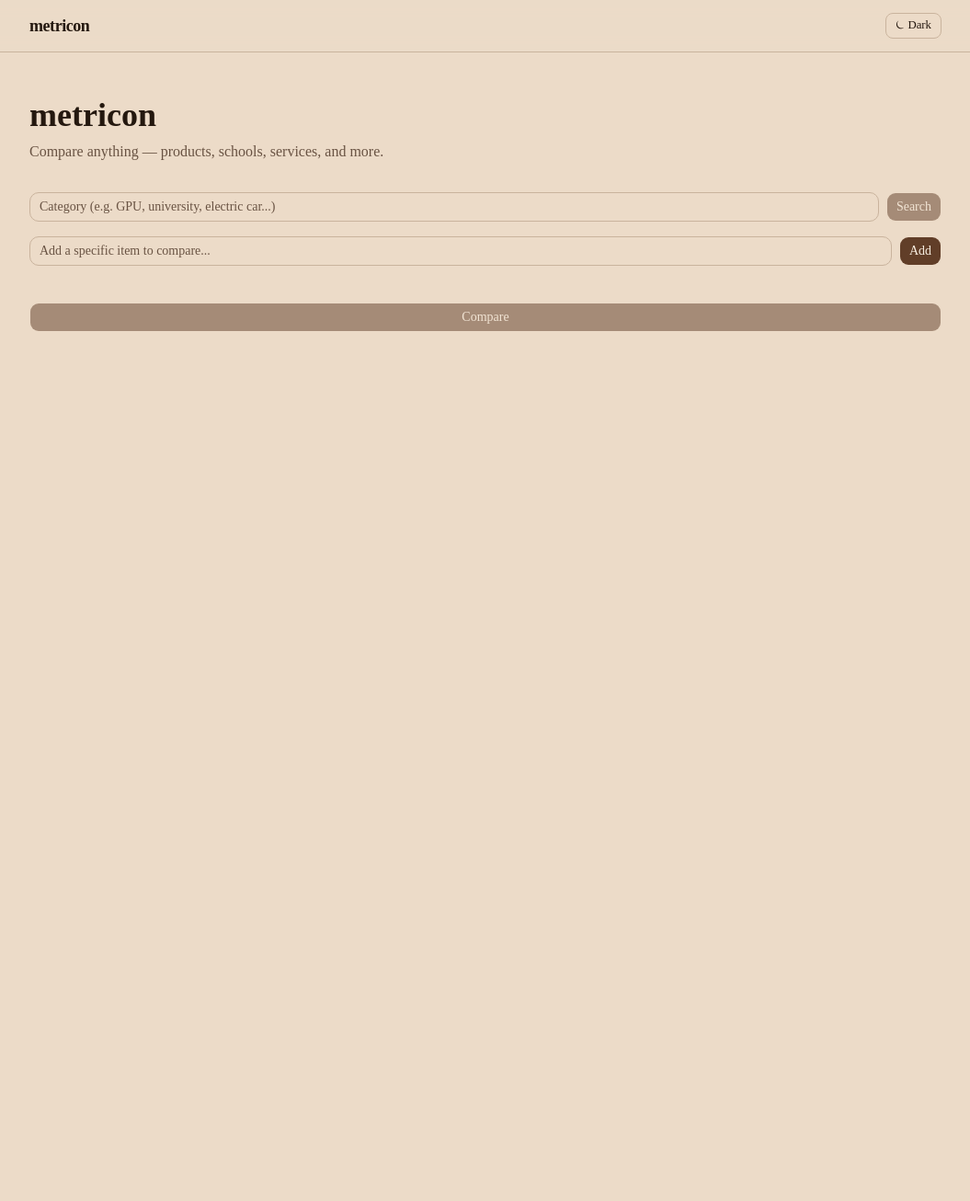
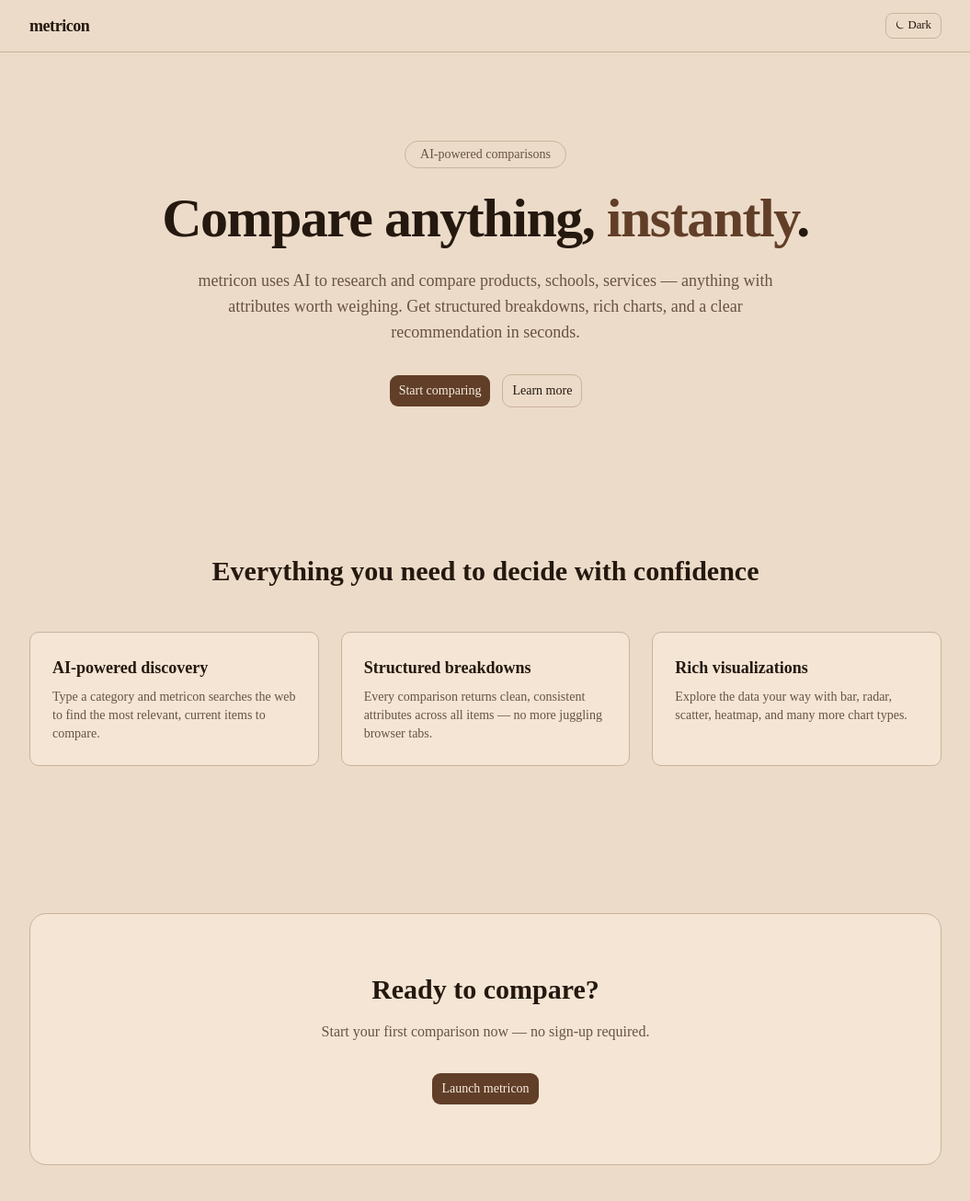
Before and after one commit to brimatt16219/metricon, a Next.js app in the folder frontend/: page / in a window 1280 px wide. Shown: the top 1306 px of the page at 92% size, without its empty margins (112-1167 px from the left). Before the commit the page ends 800 px from the top, so only its background shows below. Built offline with nearby package versions, Linux system fonts and the light colour scheme.

Commit message:
feat: add landing page as home and move comparison tool to /app

```diff
--- /dev/null
+++ b/frontend/src/app/app/page.tsx
@@ -0,0 +1,177 @@
+"use client";
+
+import { useState } from "react";
+import { Button } from "@/components/ui/button";
+import { Input } from "@/components/ui/input";
+import { Badge } from "@/components/ui/badge";
+import ComparisonGrid from "@/components/ComparisonGrid";
+import ComparisonCharts from "@/components/ComparisonCharts";
+
+interface ComparisonResult {
+  items: string[];
+  attributes: string[];
+  data: Record<string, string | number>[];
+  recommendation: string;
+}
+
+export default function Home() {
+  const [category, setCategory] = useState("");
+  const [itemInput, setItemInput] = useState("");
+  const [error, setError] = useState("");
+  const [items, setItems] = useState<string[]>([]);
+  const [result, setResult] = useState<ComparisonResult | null>(null);
+  const [loading, setLoading] = useState(false);
+  const [view, setView] = useState<"grid" | "charts">("grid");
+  const [discovering, setDiscovering] = useState(false);
+
+  const addItem = () => {
+    if (itemInput.trim() && !items.includes(itemInput.trim())) {
+      setItems([...items, itemInput.trim()]);
+      setItemInput("");
+    }
+  };
+
+  const removeItem = (item: string) => {
+    setItems(items.filter((i) => i !== item));
+  };
+
+  const handleCompare = async () => {
+    if (items.length < 2) return;
+    setLoading(true);
+    setResult(null);
+    setError("");
+
+    try {
+      const res = await fetch("http://localhost:8000/compare", {
+        method: "POST",
+        headers: { "Content-Type": "application/json" },
+        body: JSON.stringify({ items, category: category || null }),
+      });
+
+      if (!res.ok) {
+        const err = await res.json();
+        throw new Error(err.detail || "Comparison failed.");
+      }
+
+      const data = await res.json();
+      setResult(data);
+    } catch (e) {
+      setError(e instanceof Error ? e.message : "Comparison failed.");
+    } finally {
+      setLoading(false);
+    }
+  };
+
+  const handleDiscover = async () => {
+    if (!category.trim()) return;
+    setDiscovering(true);
+    setError("");
+
+    try {
+      const res = await fetch("http://localhost:8000/discover", {
+        method: "POST",
+        headers: { "Content-Type": "application/json" },
+        body: JSON.stringify({ category }),
+      });
+
+      if (!res.ok) {
+        const err = await res.json();
+        throw new Error(err.detail || "Search failed.");
+      }
+
+      const data = await res.json();
+      setItems(data.items);
+    } catch (e) {
+      setError(e instanceof Error ? e.message : "Search failed.");
+    } finally {
+      setDiscovering(false);
+    }
+  };
+
+  return (
+    <main className="max-w-5xl mx-auto px-4 py-12">
+      <h1 className="text-4xl font-bold mb-2">metricon</h1>
+      <p className="text-muted-foreground mb-8">
+        Compare anything — products, schools, services, and more.
+      </p>
+
+      <div className="space-y-4 mb-6">
+        <div className="flex gap-2">
+          <Input
+            placeholder="Category (e.g. GPU, university, electric car...)"
+            value={category}
+            onChange={(e) => setCategory(e.target.value)}
+            onKeyDown={(e) => e.key === "Enter" && handleDiscover()}
+          />
+          <Button onClick={handleDiscover} disabled={!category.trim() || discovering}>
+            {discovering ? "Searching..." : "Search"}
+          </Button>
+        </div>
+
+        <div className="flex gap-2">
+          <Input
+            placeholder="Add a specific item to compare..."
+            value={itemInput}
+            onChange={(e) => setItemInput(e.target.value)}
+            onKeyDown={(e) => e.key === "Enter" && addItem()}
+          />
+          <Button onClick={addItem}>Add</Button>
+        </div>
+
+        <div className="flex flex-wrap gap-2">
+          {items.map((item) => (
+            <Badge
+              key={item}
+              variant="secondary"
+              className="cursor-pointer"
+              onClick={() => removeItem(item)}
+            >
+              {item} ✕
+            </Badge>
+          ))}
+        </div>
+      </div>
+
+      {error && (
+        <div className="rounded-lg border border-destructive/50 bg-destructive/10 p-3 mb-4">
+          <p className="text-sm text-destructive">{error}</p>
+        </div>
+      )}
+
+      <Button
+        onClick={handleCompare}
+        disabled={items.length < 2 || loading}
+        className="w-full mb-8"
+      >
+        {loading ? "Comparing..." : "Compare"}
+      </Button>
+
+      {result && (
+        <div className="space-y-6">
+          <div className="flex gap-2">
+            <Button
+              variant={view === "grid" ? "default" : "outline"}
+              onClick={() => setView("grid")}
+            >
+              Grid
+            </Button>
+            <Button
+              variant={view === "charts" ? "default" : "outline"}
+              onClick={() => setView("charts")}
+            >
+              Charts
+            </Button>
+          </div>
+
+          {view === "grid" && <ComparisonGrid result={result} />}
+          {view === "charts" && <ComparisonCharts result={result} />}
+
+          <div className="rounded-lg border p-4 bg-muted/50">
+            <p className="text-sm font-medium mb-1">Recommendation</p>
+            <p className="text-sm text-muted-foreground">{result.recommendation}</p>
+          </div>
+        </div>
+      )}
+    </main>
+  );
+}
--- a/frontend/src/app/page.tsx
+++ b/frontend/src/app/page.tsx
@@ -1,177 +1,73 @@
-"use client";
+import Link from "next/link";
+import { Button } from "@/components/ui/button";
 
-import { useState } from "react";
-import { Button } from "@/components/ui/button";
-import { Input } from "@/components/ui/input";
-import { Badge } from "@/components/ui/badge";
-import ComparisonGrid from "@/components/ComparisonGrid";
-import ComparisonCharts from "@/components/ComparisonCharts";
-
-interface ComparisonResult {
-  items: string[];
-  attributes: string[];
-  data: Record<string, string | number>[];
-  recommendation: string;
-}
-
-export default function Home() {
-  const [category, setCategory] = useState("");
-  const [itemInput, setItemInput] = useState("");
-  const [error, setError] = useState("");
-  const [items, setItems] = useState<string[]>([]);
-  const [result, setResult] = useState<ComparisonResult | null>(null);
-  const [loading, setLoading] = useState(false);
-  const [view, setView] = useState<"grid" | "charts">("grid");
-  const [discovering, setDiscovering] = useState(false);
-
-  const addItem = () => {
-    if (itemInput.trim() && !items.includes(itemInput.trim())) {
-      setItems([...items, itemInput.trim()]);
-      setItemInput("");
-    }
-  };
-
-  const removeItem = (item: string) => {
-    setItems(items.filter((i) => i !== item));
-  };
-
-  const handleCompare = async () => {
-    if (items.length < 2) return;
-    setLoading(true);
-    setResult(null);
-    setError("");
-
-    try {
-      const res = await fetch("http://localhost:8000/compare", {
-        method: "POST",
-        headers: { "Content-Type": "application/json" },
-        body: JSON.stringify({ items, category: category || null }),
-      });
-
-      if (!res.ok) {
-        const err = await res.json();
-        throw new Error(err.detail || "Comparison failed.");
-      }
-
-      const data = await res.json();
-      setResult(data);
-    } catch (e) {
-      setError(e instanceof Error ? e.message : "Comparison failed.");
-    } finally {
-      setLoading(false);
-    }
-  };
-
-  const handleDiscover = async () => {
-    if (!category.trim()) return;
-    setDiscovering(true);
-    setError("");
-
-    try {
-      const res = await fetch("http://localhost:8000/discover", {
-        method: "POST",
-        headers: { "Content-Type": "application/json" },
-        body: JSON.stringify({ category }),
-      });
-
-      if (!res.ok) {
-        const err = await res.json();
-        throw new Error(err.detail || "Search failed.");
-      }
-
-      const data = await res.json();
-      setItems(data.items);
-    } catch (e) {
-      setError(e instanceof Error ? e.message : "Search failed.");
-    } finally {
-      setDiscovering(false);
-    }
-  };
-
+export default function LandingPage() {
   return (
-    <main className="max-w-5xl mx-auto px-4 py-12">
-      <h1 className="text-4xl font-bold mb-2">metricon</h1>
-      <p className="text-muted-foreground mb-8">
-        Compare anything — products, schools, services, and more.
-      </p>
-
-      <div className="space-y-4 mb-6">
-        <div className="flex gap-2">
-          <Input
-            placeholder="Category (e.g. GPU, university, electric car...)"
-            value={category}
-            onChange={(e) => setCategory(e.target.value)}
-            onKeyDown={(e) => e.key === "Enter" && handleDiscover()}
-          />
-          <Button onClick={handleDiscover} disabled={!category.trim() || discovering}>
-            {discovering ? "Searching..." : "Search"}
+    <main>
+      {/* Hero */}
+      <section className="max-w-5xl mx-auto px-4 pt-24 pb-20 text-center">
+        <span className="inline-block text-sm font-medium text-muted-foreground border rounded-full px-4 py-1 mb-6">
+          AI-powered comparisons
+        </span>
+        <h1 className="text-5xl sm:text-6xl font-bold tracking-tight mb-6 max-w-3xl mx-auto">
+          Compare anything,
+          <span className="text-primary"> instantly</span>.
+        </h1>
+        <p className="text-lg text-muted-foreground max-w-2xl mx-auto mb-8">
+          metricon uses AI to research and compare products, schools, services —
+          anything with attributes worth weighing. Get structured breakdowns,
+          rich charts, and a clear recommendation in seconds.
+        </p>
+        <div className="flex gap-3 justify-center">
+          <Button asChild size="lg">
+            <Link href="/app">Start comparing</Link>
+          </Button>
+          <Button asChild variant="outline" size="lg">
+            <Link href="#features">Learn more</Link>
           </Button>
         </div>
+      </section>
 
-        <div className="flex gap-2">
-          <Input
-            placeholder="Add a specific item to compare..."
-            value={itemInput}
-            onChange={(e) => setItemInput(e.target.value)}
-            onKeyDown={(e) => e.key === "Enter" && addItem()}
-          />
-          <Button onClick={addItem}>Add</Button>
-        </div>
-
-        <div className="flex flex-wrap gap-2">
-          {items.map((item) => (
-            <Badge
-              key={item}
-              variant="secondary"
-              className="cursor-pointer"
-              onClick={() => removeItem(item)}
-            >
-              {item} ✕
-            </Badge>
+      {/* Features */}
+      <section id="features" className="max-w-5xl mx-auto px-4 py-20">
+        <h2 className="text-3xl font-bold text-center mb-12">
+          Everything you need to decide with confidence
+        </h2>
+        <div className="grid grid-cols-1 sm:grid-cols-3 gap-6">
+          {[
+            {
+              title: "AI-powered discovery",
+              body: "Type a category and metricon searches the web to find the most relevant, current items to compare.",
+            },
+            {
+              title: "Structured breakdowns",
+              body: "Every comparison returns clean, consistent attributes across all items — no more juggling browser tabs.",
+            },
+            {
+              title: "Rich visualizations",
+              body: "Explore the data your way with bar, radar, scatter, heatmap, and many more chart types.",
+            },
+          ].map((f) => (
+            <div key={f.title} className="rounded-lg border bg-card p-6">
+              <h3 className="font-semibold text-lg mb-2">{f.title}</h3>
+              <p className="text-sm text-muted-foreground">{f.body}</p>
+            </div>
           ))}
         </div>
-      </div>
+      </section>
 
-      {error && (
-        <div className="rounded-lg border border-destructive/50 bg-destructive/10 p-3 mb-4">
-          <p className="text-sm text-destructive">{error}</p>
+      {/* CTA */}
+      <section className="max-w-5xl mx-auto px-4 py-20">
+        <div className="rounded-2xl border bg-card px-8 py-16 text-center">
+          <h2 className="text-3xl font-bold mb-4">Ready to compare?</h2>
+          <p className="text-muted-foreground mb-8 max-w-xl mx-auto">
+            Start your first comparison now — no sign-up required.
+          </p>
+          <Button asChild size="lg">
+            <Link href="/app">Launch metricon</Link>
+          </Button>
         </div>
-      )}
-
-      <Button
-        onClick={handleCompare}
-        disabled={items.length < 2 || loading}
-        className="w-full mb-8"
-      >
-        {loading ? "Comparing..." : "Compare"}
-      </Button>
-
-      {result && (
-        <div className="space-y-6">
-          <div className="flex gap-2">
-            <Button
-              variant={view === "grid" ? "default" : "outline"}
-              onClick={() => setView("grid")}
-            >
-              Grid
-            </Button>
-            <Button
-              variant={view === "charts" ? "default" : "outline"}
-              onClick={() => setView("charts")}
-            >
-              Charts
-            </Button>
-          </div>
-
-          {view === "grid" && <ComparisonGrid result={result} />}
-          {view === "charts" && <ComparisonCharts result={result} />}
-
-          <div className="rounded-lg border p-4 bg-muted/50">
-            <p className="text-sm font-medium mb-1">Recommendation</p>
-            <p className="text-sm text-muted-foreground">{result.recommendation}</p>
-          </div>
-        </div>
-      )}
+      </section>
     </main>
   );
 }
```
